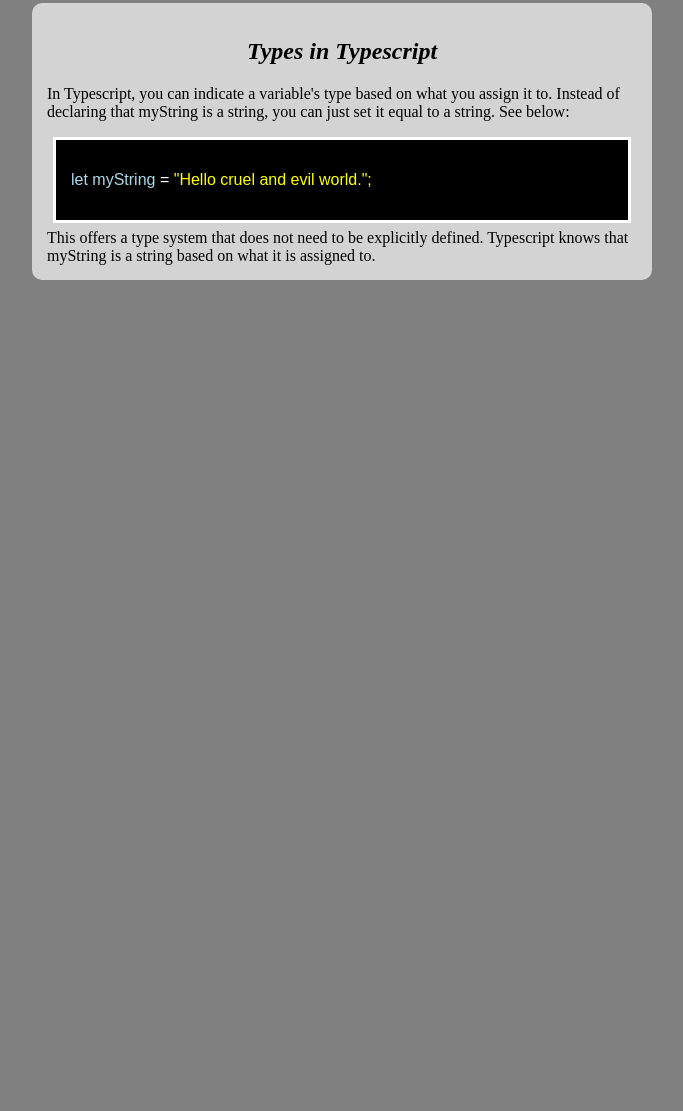
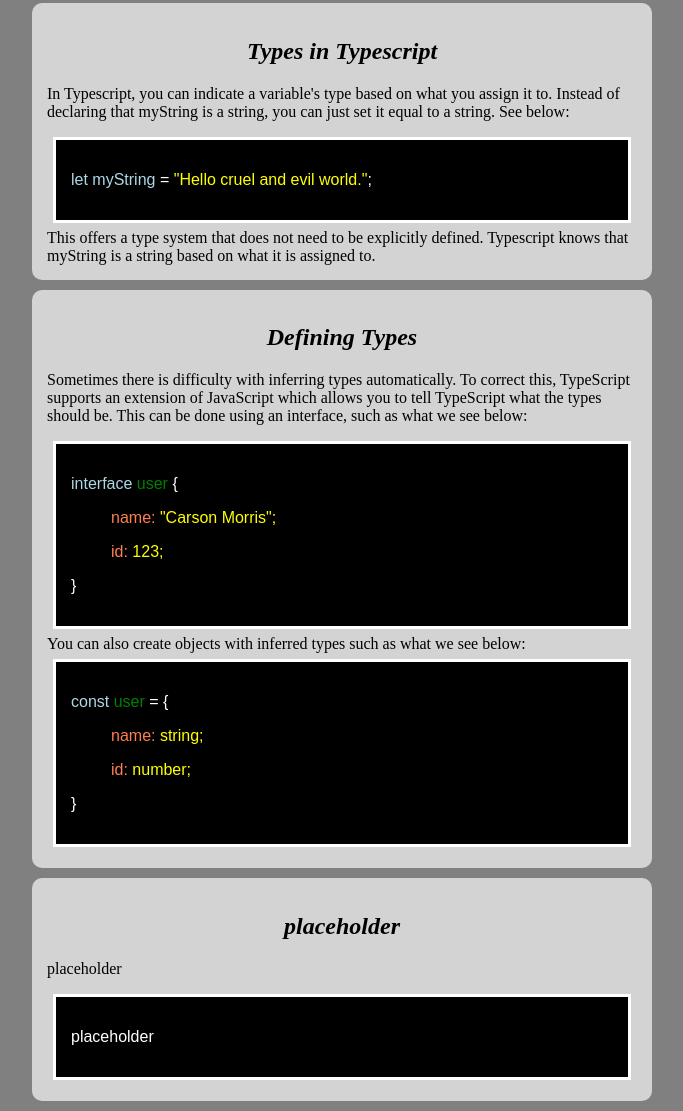
Before and after one commit to cs401-fall2022/lesson14-carsonmorris, a plain HTML site: page index.html in a window 1280 px wide. Shown: the part 439-1550 px from the top of the page, without its empty margins (298-981 px from the left). Before the commit the page ends 800 px from the top, so only its background shows below. Drawn offline with Linux system fonts and the light colour scheme.

Commit message:
More progress

```diff
--- a/index.html
+++ b/index.html
@@ -18,13 +18,41 @@
         <p>This page will cover the basics of Typescript and its corresponding relationship with Javascript. Typescript and Javascript have an unusual relationship, where Javascript code is already Typescript code. For each section below, we will cover some of the basics of Typescript. </p>
 
    </div>
+
     <div id="contentBox">
           <h2>Types in Typescript</h2>
           <p>In Typescript, you can indicate a variable's type based on what you assign it to. Instead of declaring that myString is a string, you can just set it equal to a string. See below:</p>
           <div id="codeText">
-            <p><span style="color: lightblue">let myString</span> = <span style="color: yellow">"Hello cruel and evil world.";</span></p>
+            <p><span style="color: lightblue">let myString</span> = <span style="color: yellow">"Hello cruel and evil world."</span>;</p>
           </div>
           This offers a type system that does not need to be explicitly defined. Typescript knows that myString is a string based on what it is assigned to.
+    </div>
+
+    <div id="contentBox">
+      <h2>Defining Types</h2>
+      <p>Sometimes there is difficulty with inferring types automatically. To correct this, TypeScript supports an extension of JavaScript which allows you to tell TypeScript what the types should be. This can be done using an interface, such as what we see below: </p>
+      <div id="codeText">
+        <p><span style="color: lightblue">interface</span><span style="color: green"> user</span> {</p>
+        <p id="indented"><span style="color: coral">name: </span><span style="color: yellow">"Carson Morris";</span></p>
+        <p id="indented"><span style="color: coral">id: </span><span style="color: yellow"> 123;</span></p>
+        <p>}</p>
+      </div>
+      You can also create objects with inferred types such as what we see below:
+      <div id="codeText">
+        <p><span style="color: lightblue">const</span><span style="color: green"> user</span> = {</p>
+        <p id="indented"><span style="color: coral">name: </span><span style="color: yellow">string;</span></p>
+        <p id="indented"><span style="color: coral">id: </span><span style="color: yellow"> number;</span></p>
+        <p>}</p>
+      </div>
+
+    </div>
+
+    <div id="contentBox">
+      <h2>placeholder</h2>
+      <p>placeholder</p>
+      <div id="codeText">
+        <p>placeholder</p>
+      </div>
     </div>
 
 
--- a/style.css
+++ b/style.css
@@ -43,3 +43,7 @@
     margin-right: auto;
     width: 100px;
 }
+
+#indented{
+    margin-left: 40px;
+}
```
